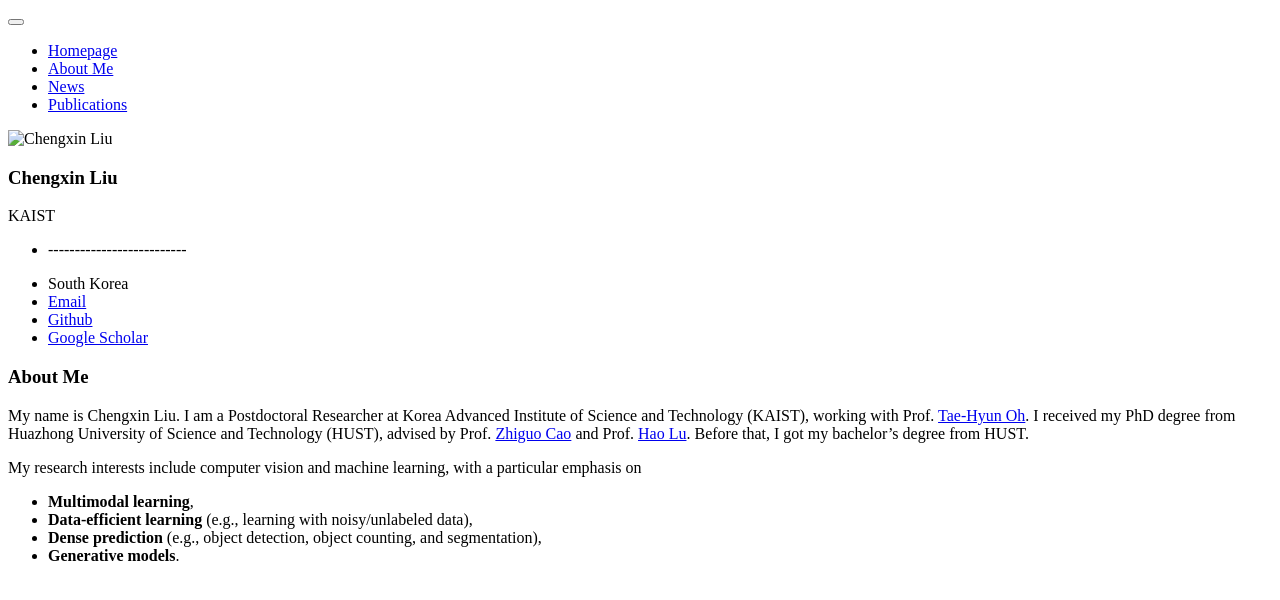
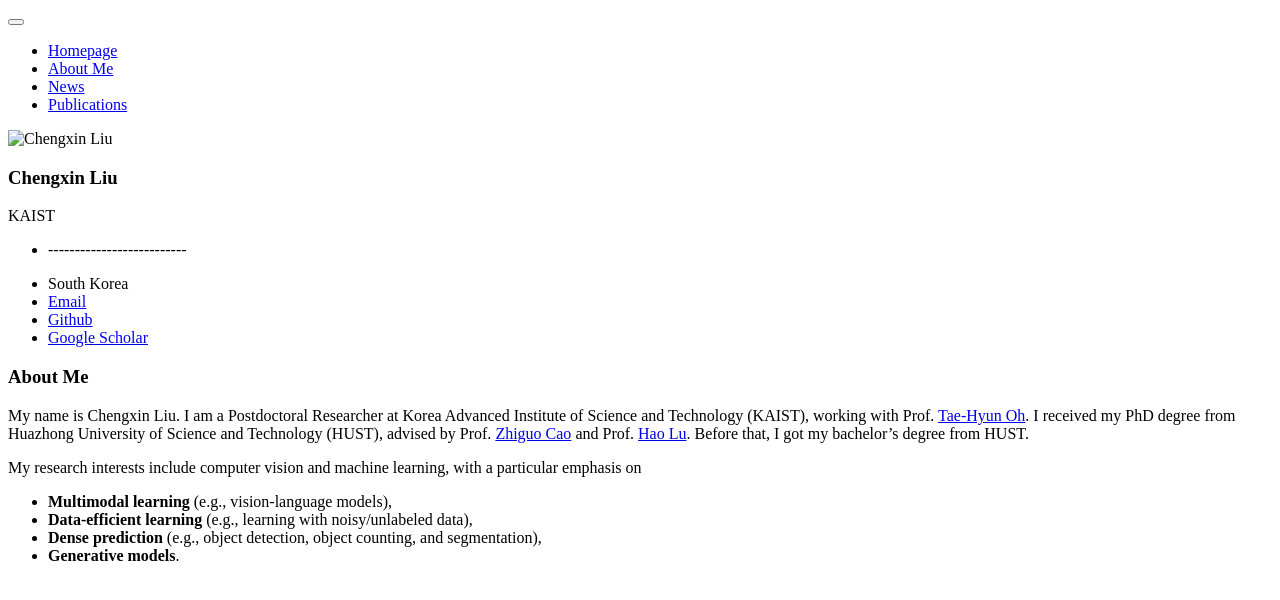
Before and after one commit to cxliu0/cxliu0.github.io, a Jekyll site: the page built from _pages/includes/intro.md, in a window 1280 px wide. Shown: the top 600 px of the page. Built offline with Jekyll 4.4.1, drawn with Linux system fonts in a browser that asks for light colours; our own code applies the rules of GitHub Pages for plain Markdown files.

Commit message:
Update intro.md

```diff
--- a/_pages/includes/intro.md
+++ b/_pages/includes/intro.md
@@ -4,7 +4,7 @@
 Before that, I got my bachelor's degree from HUST.
 
 My research interests include computer vision and machine learning, with a particular emphasis on
-* **Multimodal learning**,
+* **Multimodal learning** (e.g., vision-language models),
 * **Data-efficient learning** (e.g., learning with noisy/unlabeled data),
 * **Dense prediction** (e.g., object detection, object counting, and segmentation),
 * **Generative models**.
```
